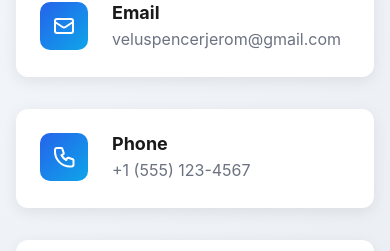
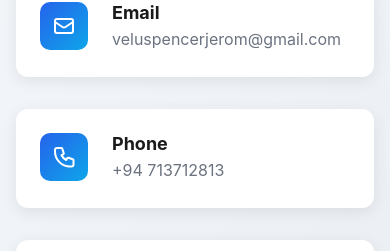
Before and after one commit to jerronjunior/My-portfolio, a React (Vite) app: page / in a window 390 px wide. Shown: the part 7477-7728 px from the top of the page. Built offline with nearby package versions, Linux system fonts and the light colour scheme.

Commit message:
feat: update phone number in Contact component

```diff
--- a/src/components/Contact.tsx
+++ b/src/components/Contact.tsx
@@ -50,7 +50,7 @@ export default function Contact() {
               </div>
               <div>
                 <h3>Phone</h3>
-                <p>+1 (555) 123-4567</p>
+                <p>+94 713712813</p>
               </div>
             </div>
             <div className="info-item">
```
